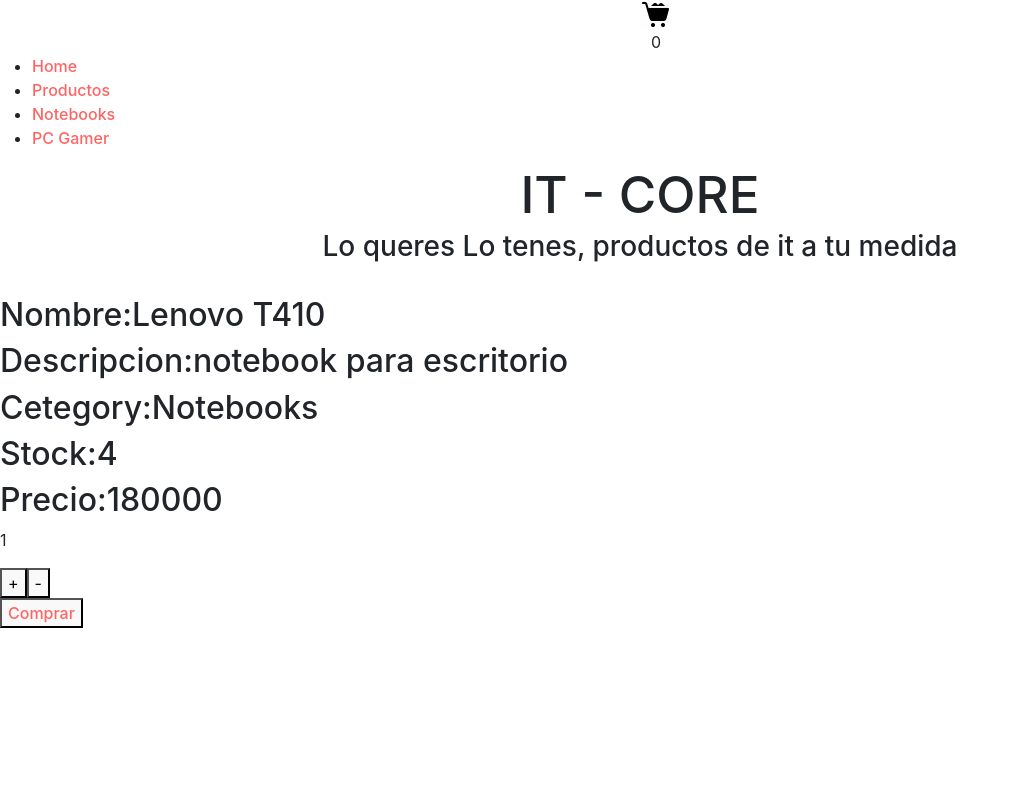
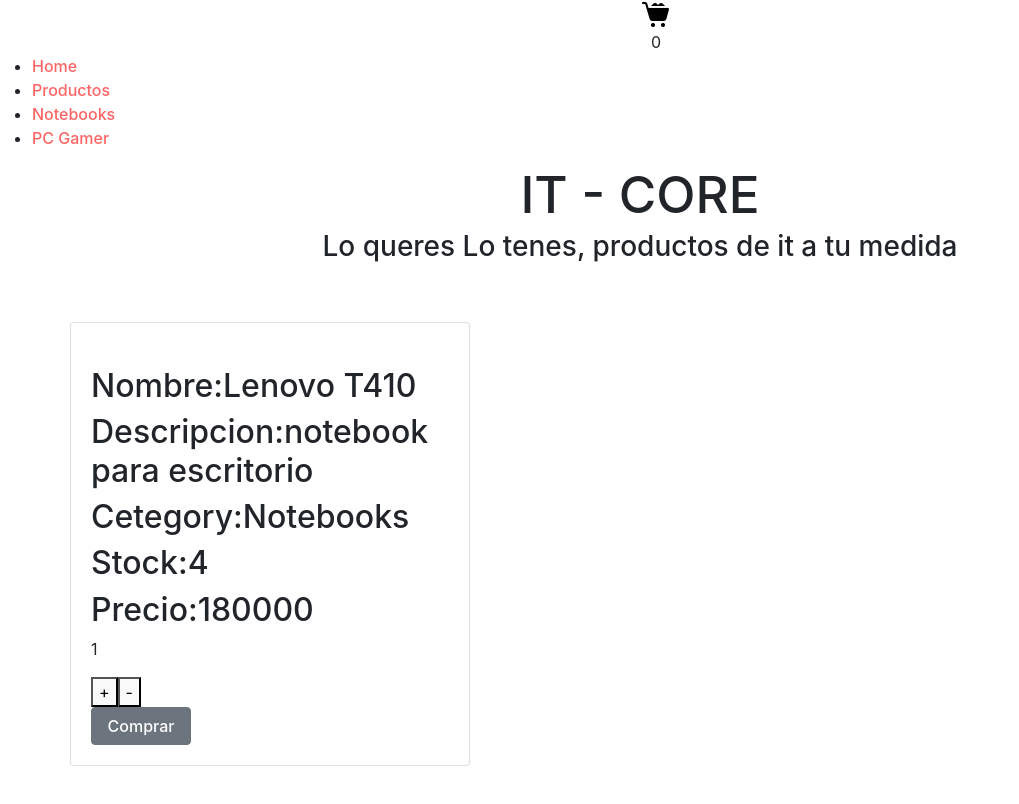
Before and after one commit to MAXCRI/IT-CORE, a React (Vite) app: page /item/1 in a window 1280 px wide. Shown: the top 804 px of the page, without its empty margins (0-1019 px from the left). Built offline with nearby package versions, Linux system fonts and the light colour scheme.

Commit message:
boostrap

```diff
--- a/src/containers/Item.jsx
+++ b/src/containers/Item.jsx
@@ -5,10 +5,12 @@ import { Link } from 'react-router-dom'
 
 const Item = ({id,nombre,precio}) => {
     return (
-      <div key={id}>
+      <div className=' item2'>
+      <div className='card item'  key={id}>
       <h2>Equipo: {nombre}</h2>
       <p>Precio: {precio}</p>
-      <button><Link to={`/item/${id}`}>Detalle</Link></button>
+      <button className='btn btn-secondary'><Link className='link' to={`/item/${id}`}>Detalle</Link></button>
+      </div>
       </div>
     )
   }
--- a/src/containers/ItemDetail.jsx
+++ b/src/containers/ItemDetail.jsx
@@ -13,14 +13,16 @@ const ItemDetail = ({datos}) => {
 
     <>
     {itemFilter.map((prod) => (
-      <div key={prod.id}><br />
+      <div className='item2'>
+      <div className='card item' key={prod.id}><br />
         <h2>Nombre:{prod.nombre}</h2>
         <h2>Descripcion:{prod.descripcion}</h2>
         <h2>Cetegory:{prod.category}</h2>
         <h2>Stock:{prod.stock}</h2>
         <h2 >Precio:{prod.precio}</h2>
         <ItemCount/>
-        <button><Link to= {`/cart/`}>Comprar</Link></button>
+        <button className='btn btn-secondary'><Link className='link' to= {`/cart/`}>Comprar</Link></button>
+      </div>
       </div>
     ))}
 
--- a/src/index.css
+++ b/src/index.css
@@ -55,6 +55,26 @@ h3 {
   font-family: Inter, Avenir, Helvetica, Arial, sans-serif;
   font-size: 16px;
 }
+
+.item{
+  width: 400px;
+  padding: 20px;
+  margin-left: 20px;
+}
+
+.link{
+  color: white;
+}
+
+.item2{
+
+  padding: 50px;
+}
+.btn-secondary{
+  width: 100px;
+  text-decoration: none;
+  color: white;
+}
 .img{
   display: block;
   margin: auto;
```
